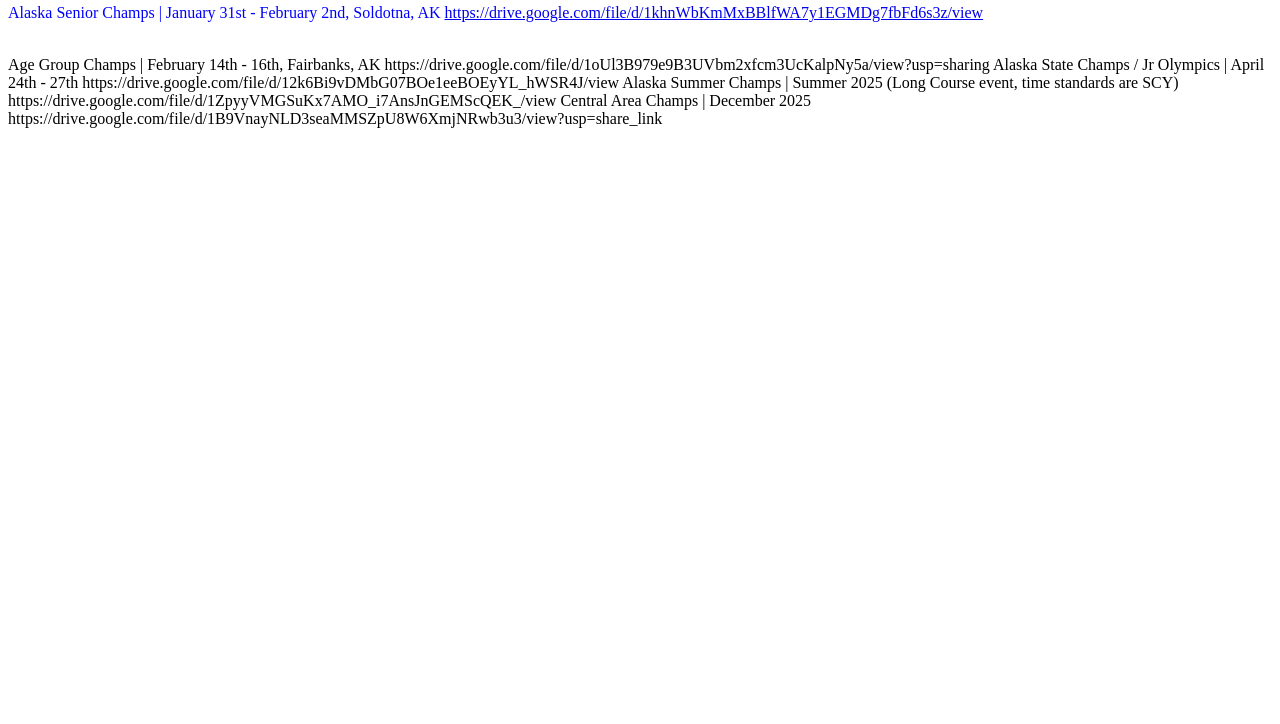
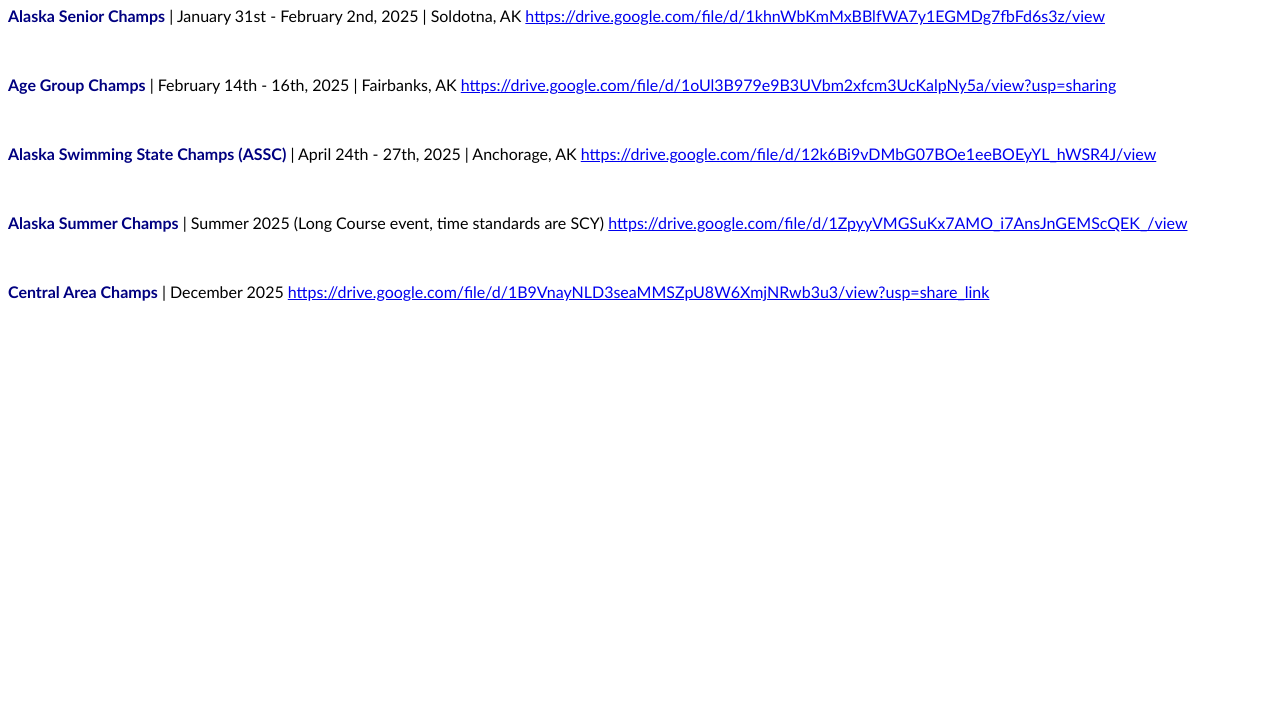
Before and after one commit to queenb00ger/cac-website, a plain HTML site: page docs/index.html in a window 1280 px wide. Shown: the part 76-800 px from the top of the page. Drawn offline with Linux system fonts and the light colour scheme.

Commit message:
did a bunch of fancy css

```diff
--- a/docs/index.html
+++ b/docs/index.html
@@ -3,27 +3,42 @@
     <head>
         <meta charset="UTF-8" />
         <title>Meet Standards and Motivational Times</title>
+		<style>
+			h1 { color:navy; font-family: "Gill Sans"; }
+			p { color: black; font-family: "Gill Sans"; }
+			span.meet-name { color: navy; font-weight: bold;}
+			</style>
     </head>
     <body>
 		<h1>Meet Standards and Motivational Times</h1>
-		<p style="color:blue;">Alaska Senior Champs | January 31st - February 2nd, Soldotna, AK
-		<a href="url">https://drive.google.com/file/d/1khnWbKmMxBBlfWA7y1EGMDg7fbFd6s3z/view</a>
+		<p><span class="meet-name">Alaska Senior Champs</span> | January 31st - February 2nd, 2025 | Soldotna, AK
+		<a href="https://drive.google.com/file/d/1khnWbKmMxBBlfWA7y1EGMDg7fbFd6s3z/view">
+			https://drive.google.com/file/d/1khnWbKmMxBBlfWA7y1EGMDg7fbFd6s3z/view</a>
 		</p>
 
 		<br>
-		Age Group Champs | February 14th - 16th, Fairbanks, AK
+		<p><span class="meet-name">Age Group Champs</span> | February 14th - 16th, 2025 | Fairbanks, AK
+			<a href="https://drive.google.com/file/d/1oUl3B979e9B3UVbm2xfcm3UcKalpNy5a/view?usp=sharing">
+		https://drive.google.com/file/d/1oUl3B979e9B3UVbm2xfcm3UcKalpNy5a/view?usp=sharing</a>
+	</p>
 
-		https://drive.google.com/file/d/1oUl3B979e9B3UVbm2xfcm3UcKalpNy5a/view?usp=sharing
-		Alaska State Champs / Jr Olympics | April 24th - 27th
+		<br>
+		<p><span class="meet-name">Alaska Swimming State Champs (ASSC)</span> | April 24th - 27th, 2025 | Anchorage, AK
+			<a href="https://drive.google.com/file/d/12k6Bi9vDMbG07BOe1eeBOEyYL_hWSR4J/view">
+		https://drive.google.com/file/d/12k6Bi9vDMbG07BOe1eeBOEyYL_hWSR4J/view</a>
+	</p>
 
-		https://drive.google.com/file/d/12k6Bi9vDMbG07BOe1eeBOEyYL_hWSR4J/view
-		Alaska Summer Champs | Summer 2025
+	<br>
+		<p><span class="meet-name">Alaska Summer Champs</span> | Summer 2025
+		(Long Course event, time standards are SCY)
+		<a href="https://drive.google.com/file/d/1ZpyyVMGSuKx7AMO_i7AnsJnGEMScQEK_/view">
+			https://drive.google.com/file/d/1ZpyyVMGSuKx7AMO_i7AnsJnGEMScQEK_/view</a>
+		</p>
 
-		(Long Course event, time standards are SCY)
-
-		https://drive.google.com/file/d/1ZpyyVMGSuKx7AMO_i7AnsJnGEMScQEK_/view
-		Central Area Champs | December 2025
-
-		https://drive.google.com/file/d/1B9VnayNLD3seaMMSZpU8W6XmjNRwb3u3/view?usp=share_link
+		<br>
+		<p><span class="meet-name">Central Area Champs</span> | December 2025
+		<a href="https://drive.google.com/file/d/1B9VnayNLD3seaMMSZpU8W6XmjNRwb3u3/view?usp=share_link">
+			https://drive.google.com/file/d/1B9VnayNLD3seaMMSZpU8W6XmjNRwb3u3/view?usp=share_link</a>
+		</p>
     </body>
 </html>
```
